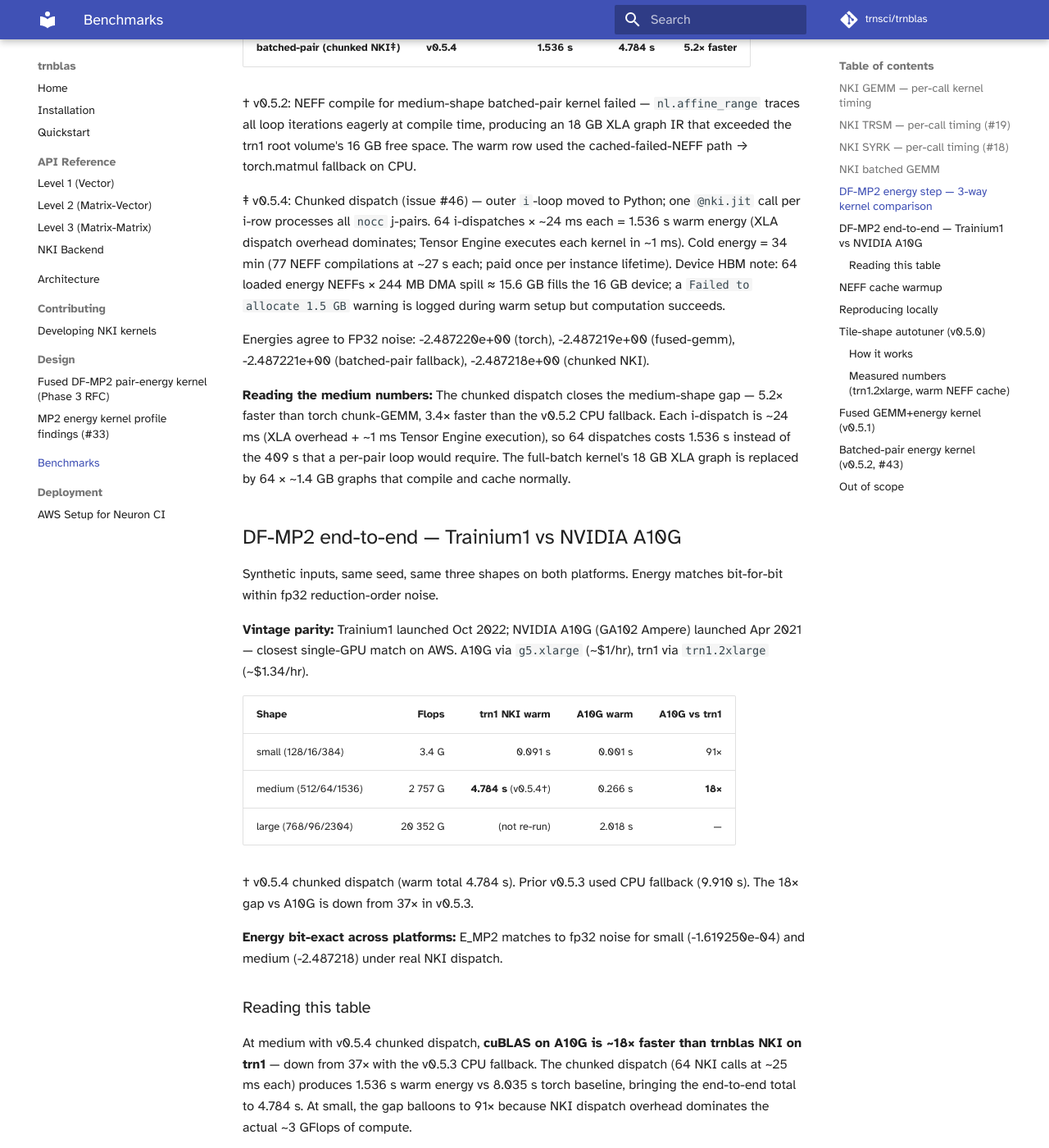
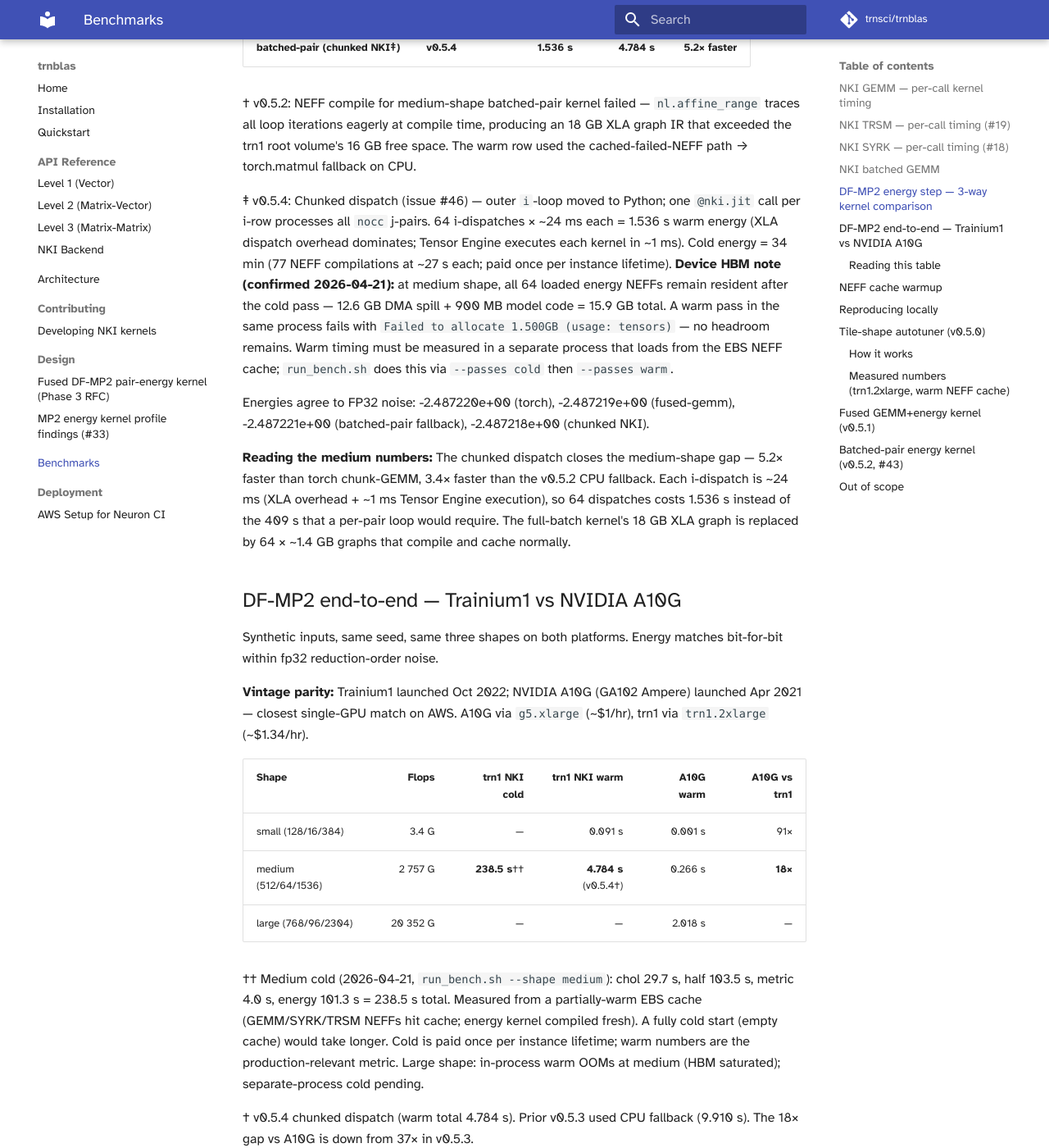
Before and after one commit to trnsci/trnblas, an MkDocs documentation site: the page built from docs/benchmarks.md, in a window 1280 px wide and 1400 px high, scrolled down 3387 px. Shown: the whole window at 82% size. Built offline with MkDocs 1.6.1 and Material for MkDocs 9.7.7, drawn with Linux system fonts in a browser that asks for light colours; some web fonts are replaced; comment, search, counter and statistics services are not loaded.

Commit message:
feat(bench): separate cold/warm passes to avoid HBM OOM + record medium cold numbers

```diff
--- a/docs/benchmarks.md
+++ b/docs/benchmarks.md
@@ -146,9 +146,12 @@
 `@nki.jit` call per i-row processes all `nocc` j-pairs. 64 i-dispatches × ~24 ms
 each = 1.536 s warm energy (XLA dispatch overhead dominates; Tensor Engine executes
 each kernel in ~1 ms). Cold energy = 34 min (77 NEFF compilations at ~27 s each;
-paid once per instance lifetime). Device HBM note: 64 loaded energy NEFFs ×
-244 MB DMA spill ≈ 15.6 GB fills the 16 GB device; a `Failed to allocate 1.5 GB`
-warning is logged during warm setup but computation succeeds.
+paid once per instance lifetime). **Device HBM note (confirmed 2026-04-21):** at
+medium shape, all 64 loaded energy NEFFs remain resident after the cold pass —
+12.6 GB DMA spill + 900 MB model code = 15.9 GB total. A warm pass in the same
+process fails with `Failed to allocate 1.500GB (usage: tensors)` — no headroom
+remains. Warm timing must be measured in a separate process that loads from the
+EBS NEFF cache; `run_bench.sh` does this via `--passes cold` then `--passes warm`.
 
 Energies agree to FP32 noise: -2.487220e+00 (torch), -2.487219e+00 (fused-gemm),
 -2.487221e+00 (batched-pair fallback), -2.487218e+00 (chunked NKI).
@@ -169,11 +172,18 @@
 (GA102 Ampere) launched Apr 2021 — closest single-GPU match on AWS.
 A10G via `g5.xlarge` (~$1/hr), trn1 via `trn1.2xlarge` (~$1.34/hr).
 
-| Shape                | Flops   | trn1 NKI warm | A10G warm | A10G vs trn1 |
-|----------------------|--------:|--------------:|----------:|-------------:|
-| small (128/16/384)   | 3.4 G   | 0.091 s       | 0.001 s   | 91×          |
-| medium (512/64/1536) | 2 757 G | **4.784 s** (v0.5.4†) | 0.266 s | **18×** |
-| large (768/96/2304)  | 20 352 G | (not re-run) | 2.018 s   | —            |
+| Shape                | Flops   | trn1 NKI cold | trn1 NKI warm | A10G warm | A10G vs trn1 |
+|----------------------|--------:|--------------:|--------------:|----------:|-------------:|
+| small (128/16/384)   | 3.4 G   | —             | 0.091 s       | 0.001 s   | 91×          |
+| medium (512/64/1536) | 2 757 G | **238.5 s**†† | **4.784 s** (v0.5.4†) | 0.266 s | **18×** |
+| large (768/96/2304)  | 20 352 G | —            | —             | 2.018 s   | —            |
+
+†† Medium cold (2026-04-21, `run_bench.sh --shape medium`): chol 29.7 s, half 103.5 s,
+metric 4.0 s, energy 101.3 s = 238.5 s total. Measured from a partially-warm EBS cache
+(GEMM/SYRK/TRSM NEFFs hit cache; energy kernel compiled fresh). A fully cold start
+(empty cache) would take longer. Cold is paid once per instance lifetime; warm numbers
+are the production-relevant metric. Large shape: in-process warm OOMs at medium (HBM
+saturated); separate-process cold pending.
 
 † v0.5.4 chunked dispatch (warm total 4.784 s). Prior v0.5.3 used CPU fallback
 (9.910 s). The 18× gap vs A10G is down from 37× in v0.5.3.
```
Also changed, not shown: CHANGELOG.md (+34 -0 lines), 2 other files.
